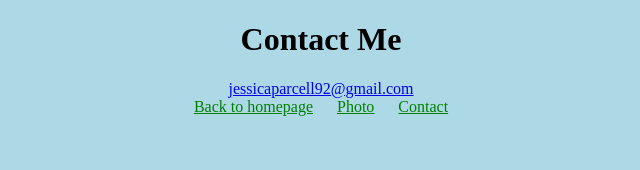
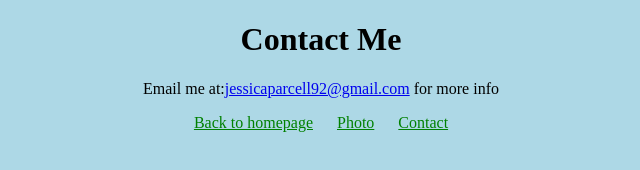
Before and after one commit to parcellj92/Croissant, a plain HTML site: page contact.html in a window 1280 px wide. Shown: the whole page, without its empty margins (319-959 px from the left). Drawn offline with Linux system fonts and the light colour scheme.

Commit message:
updated the email link

```diff
--- a/contact.html
+++ b/contact.html
@@ -9,11 +9,12 @@
   </head>
   <body>
     <h1>Contact Me</h1>
-    <div>
-      <a class="email" href="mailto:jessicaparcell@gmail.com"
+    <p>
+      Email me at:<a href="mailto:jessicaparcell@gmail.com" class="email"
         >jessicaparcell92@gmail.com</a
       >
-    </div>
+      for more info
+    </p>
     <footer>
       <a href="/">Back to homepage</a>
       <a href="/photo.html">Photo</a>
--- a/css/styles.css
+++ b/css/styles.css
@@ -6,10 +6,6 @@ h1,
 p {
   text-align: center;
   color: black;
-}
-.email {
-  display: block;
-  text-align: center;
 }
 
 footer {
```
